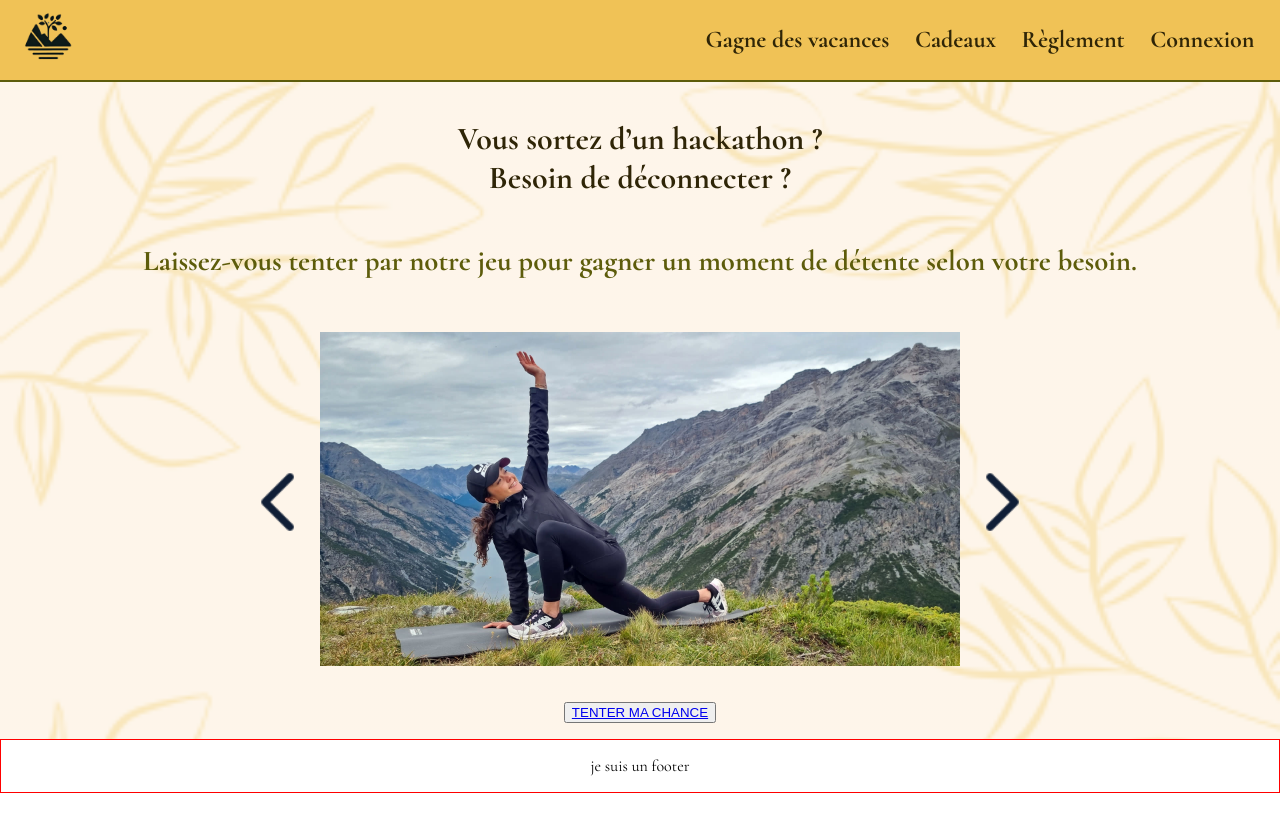
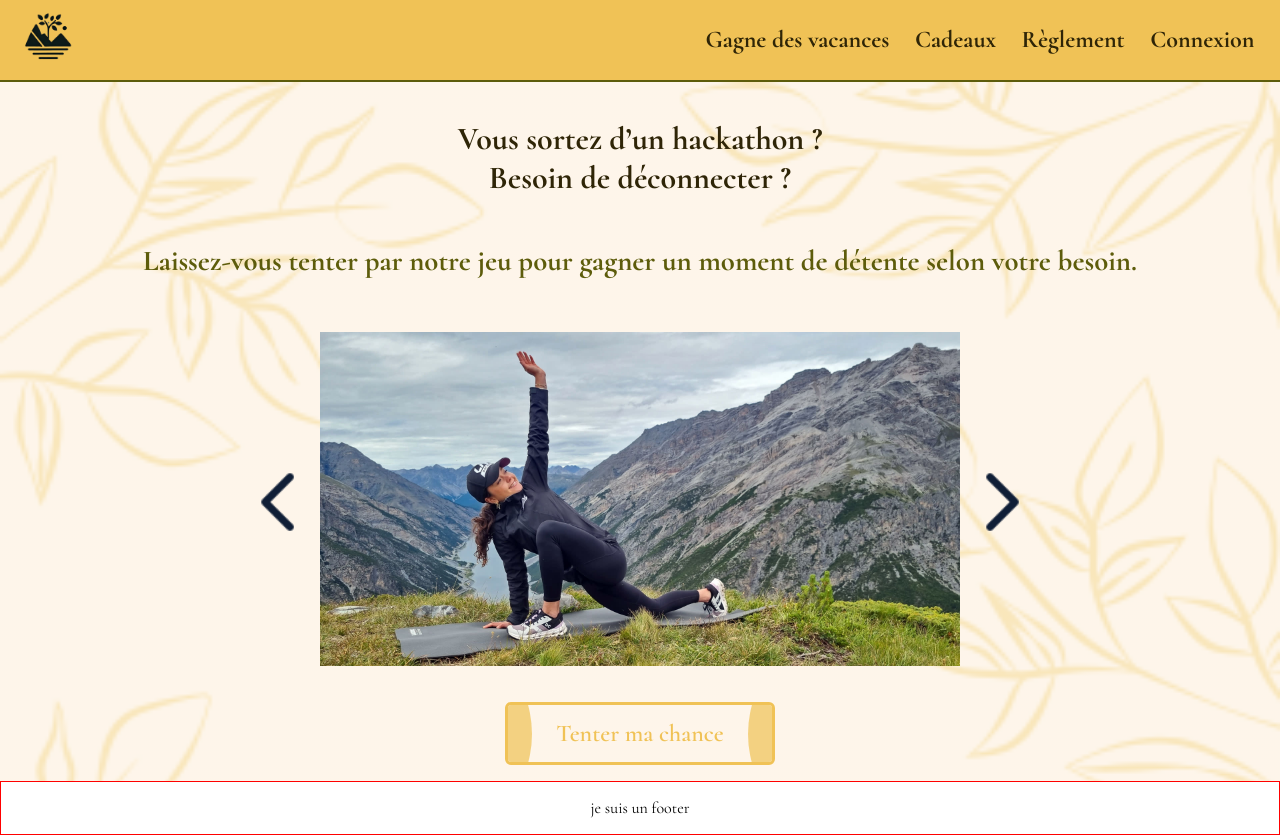
Before and after one commit to ChloeSeclier/Hackathon2025-TEC, a React (Vite) app: page / in a window 1280 px wide. Before the commit the page ends 800 px from the top, so only its background shows below. Built offline with nearby package versions, Linux system fonts and the light colour scheme.

Commit message:
button try ok

```diff
--- /dev/null
+++ b/src/components/buttonTry.jsx
@@ -0,0 +1,11 @@
+import '../css/buttonTry.css';
+
+export default function ButtonTry() {
+  return (
+    <>
+      <button type="button" className="buttonTry">
+        Tenter ma chance
+      </button>
+    </>
+  );
+}
--- a/src/components/reglesJeu.jsx
+++ b/src/components/reglesJeu.jsx
@@ -9,7 +9,7 @@ export default function ReglesJeu() {
         <p>Vous allez jouer ....!!!! ECRIRE LES REGLES !!!!</p>
         <p>Etes-vous prêt ?</p>
         <Link to="/jeu">
-          <ButtonPlay />{' '}
+          <ButtonPlay />
         </Link>
       </div>
     </>
--- /dev/null
+++ b/src/css/buttonTry.css
@@ -0,0 +1,67 @@
+.buttonTry {
+  all: unset;
+  display: flex;
+  align-items: center;
+  position: relative;
+  padding: 0.6em 2em;
+  border: #f0c256 solid 0.15em;
+  border-radius: 0.25em;
+  color: #f0c256;
+  font-size: 1.5em;
+  font-weight: 600;
+  cursor: pointer;
+  overflow: hidden;
+  transition:
+    border 300ms,
+    color 300ms;
+  user-select: none;
+}
+
+.buttonTry p {
+  z-index: 1;
+}
+
+.buttonTry:hover {
+  color: #212121;
+}
+
+.buttonTry:active {
+  border-color: rgb(227, 219, 141);
+}
+
+.buttonTry::after,
+.buttonTry::before {
+  content: '';
+  position: absolute;
+  width: 9em;
+  aspect-ratio: 1;
+  background: #f0c256;
+  opacity: 70%;
+  border-radius: 50%;
+  transition:
+    transform 500ms,
+    background 300ms;
+}
+
+.buttonTry::before {
+  left: 0;
+  transform: translateX(-8em);
+}
+
+.buttonTry::after {
+  right: 0;
+  transform: translateX(8em);
+}
+
+.buttonTry:hover:before {
+  transform: translateX(-1em);
+}
+
+.buttonTry:hover:after {
+  transform: translateX(1em);
+}
+
+.buttonTry:active:before,
+.buttonTry:active:after {
+  background: rgb(228, 234, 159);
+}
--- a/src/css/home.css
+++ b/src/css/home.css
@@ -20,6 +20,9 @@
     font-size: 1.8rem;
     color: #5d5c0b;
   }
+  .no-underline {
+    text-decoration: none;
+  }
 }
 
 @media screen and (max-width: 700px) {
--- a/src/pages/Home.jsx
+++ b/src/pages/Home.jsx
@@ -1,6 +1,7 @@
 import '../css/home.css';
 import Carousel from '../components/Carousel';
 import { Link } from 'react-router-dom';
+import ButtonTry from '../components/buttonTry';
 
 export default function Home() {
   return (
@@ -16,9 +17,10 @@ export default function Home() {
           selon votre besoin.
         </h2>
         <Carousel />
-        <button>
-          <Link to="/regles-jeu">TENTER MA CHANCE</Link>
-        </button>
+
+        <Link to="/regles-jeu" className="no-underline">
+          <ButtonTry />
+        </Link>
       </div>
     </>
   );
```
